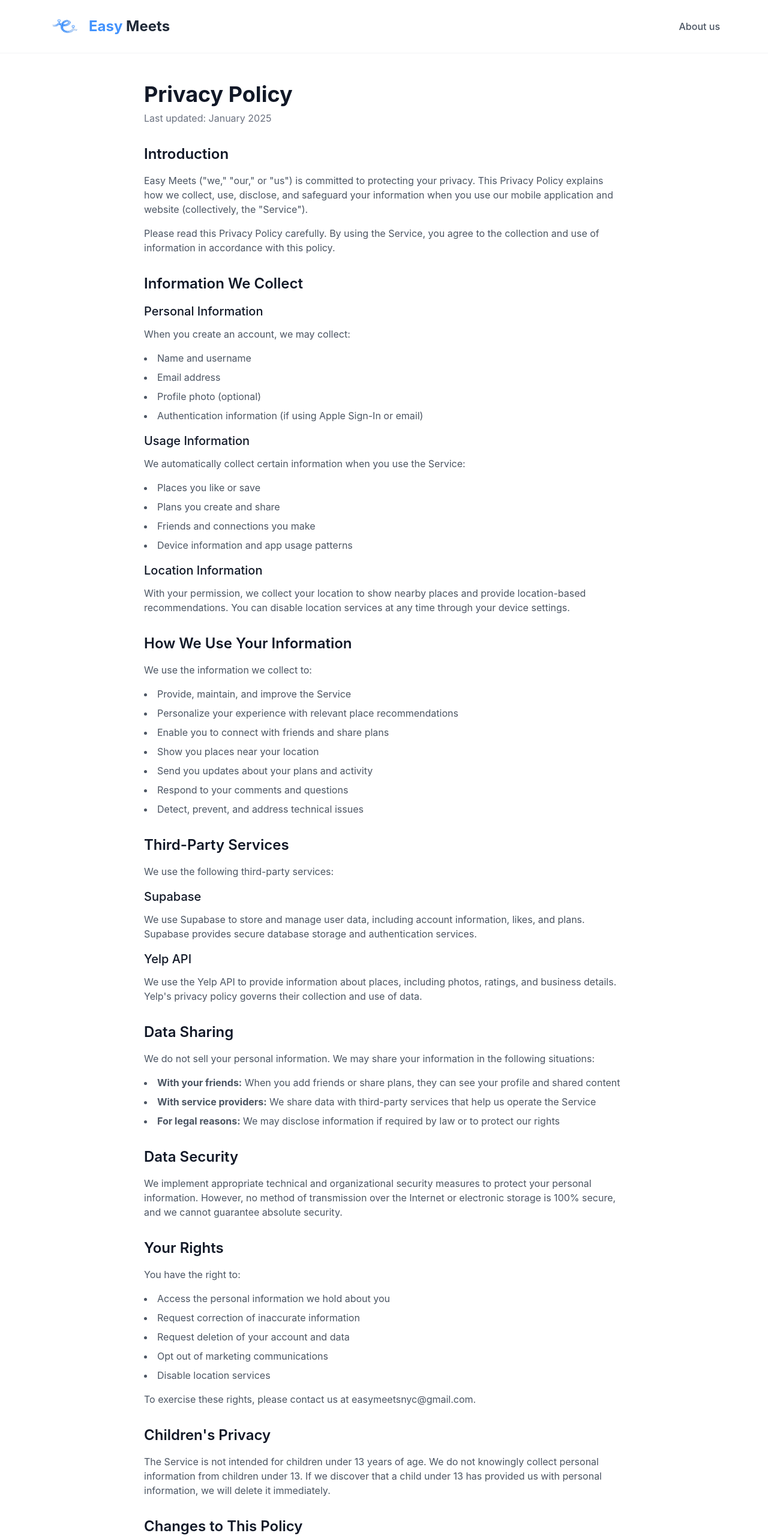
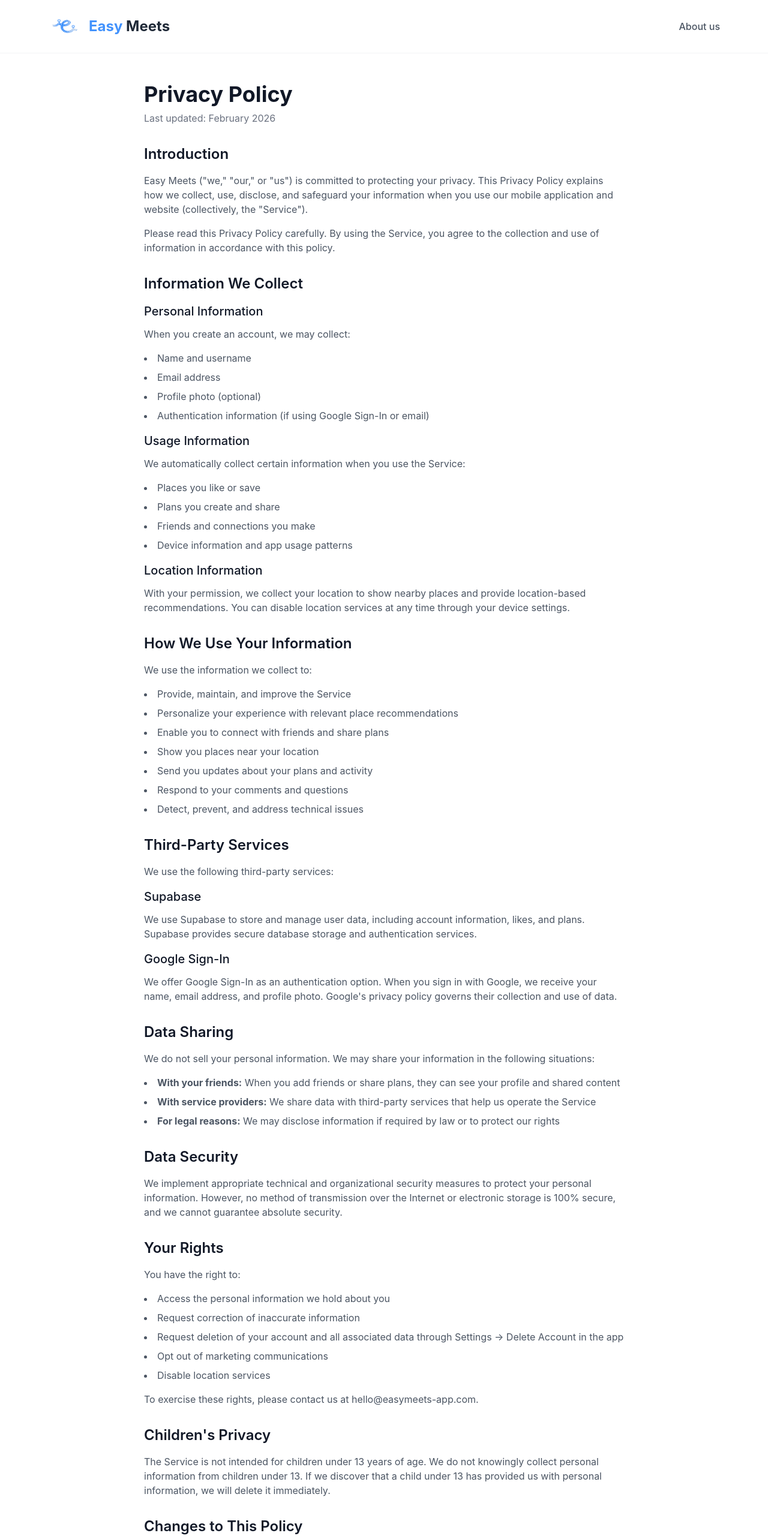
Before and after one commit to MarwhAlzandani/easymeets-web, a Next.js app: page /privacy in a window 1280 px wide. Shown: the top 2566 px of the page at 60% size. Built offline with nearby package versions, Linux system fonts and the light colour scheme.

Commit message:
Update privacy policy

```diff
--- a/app/privacy/page.tsx
+++ b/app/privacy/page.tsx
@@ -31,7 +31,7 @@ export default function PrivacyPage() {
       {/* Content */}
       <main className="max-w-4xl mx-auto px-6 md:px-12 py-12">
         <h1 className="text-4xl font-bold text-gray-900 mb-2">Privacy Policy</h1>
-        <p className="text-gray-500 mb-8">Last updated: January 2025</p>
+        <p className="text-gray-500 mb-8">Last updated: February 2026</p>
 
         <div className="prose prose-gray max-w-none">
           <section className="mb-8">
@@ -55,7 +55,7 @@ export default function PrivacyPage() {
               <li>Name and username</li>
               <li>Email address</li>
               <li>Profile photo (optional)</li>
-              <li>Authentication information (if using Apple Sign-In or email)</li>
+              <li>Authentication information (if using Google Sign-In or email)</li>
             </ul>
 
             <h3 className="text-xl font-medium text-gray-900 mb-3">Usage Information</h3>
@@ -98,10 +98,12 @@ export default function PrivacyPage() {
               We use Supabase to store and manage user data, including account information, likes, and plans. Supabase provides secure database storage and authentication services.
             </p>
 
-            <h3 className="text-xl font-medium text-gray-900 mb-3">Yelp API</h3>
-            <p className="text-gray-600">
-              We use the Yelp API to provide information about places, including photos, ratings, and business details. Yelp&apos;s privacy policy governs their collection and use of data.
-            </p>
+            <h3 className="text-xl font-medium text-gray-900 mb-3">Google Sign-In</h3>
+<p className="text-gray-600">
+  We offer Google Sign-In as an authentication option. When you sign in with Google, we receive your name, email address, and profile photo. Google&apos;s privacy policy governs their collection and use of data.
+</p>
+
+
           </section>
 
           <section className="mb-8">
@@ -129,12 +131,12 @@ export default function PrivacyPage() {
             <ul className="list-disc list-inside text-gray-600 space-y-2">
               <li>Access the personal information we hold about you</li>
               <li>Request correction of inaccurate information</li>
-              <li>Request deletion of your account and data</li>
+              <li>Request deletion of your account and all associated data through Settings → Delete Account in the app</li>
               <li>Opt out of marketing communications</li>
               <li>Disable location services</li>
             </ul>
             <p className="text-gray-600 mt-4">
-              To exercise these rights, please contact us at easymeetsnyc@gmail.com.
+              To exercise these rights, please contact us at hello@easymeets-app.com.
             </p>
           </section>
 
```
Also changed, not shown: app.json (added, +9 -0 lines).
